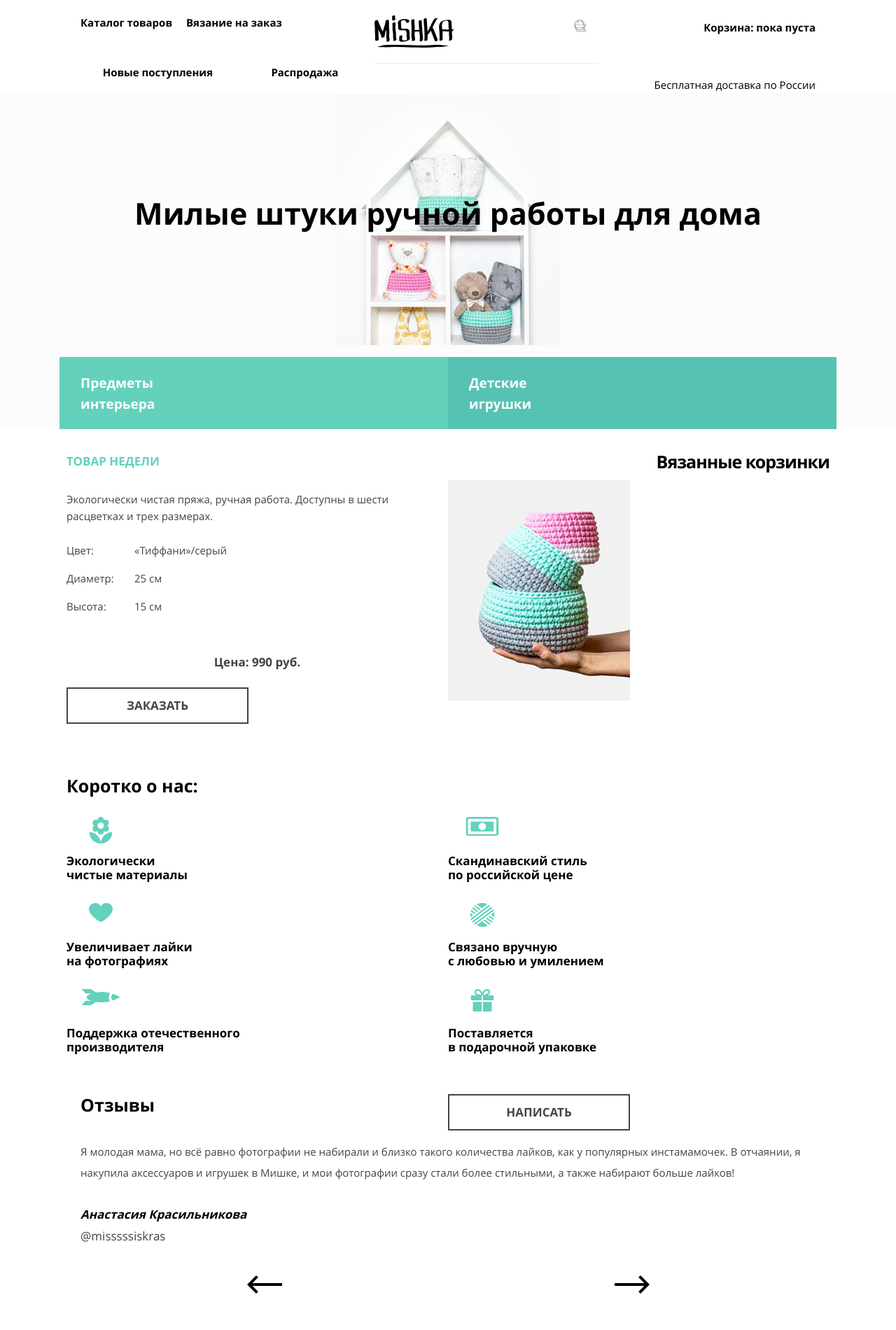
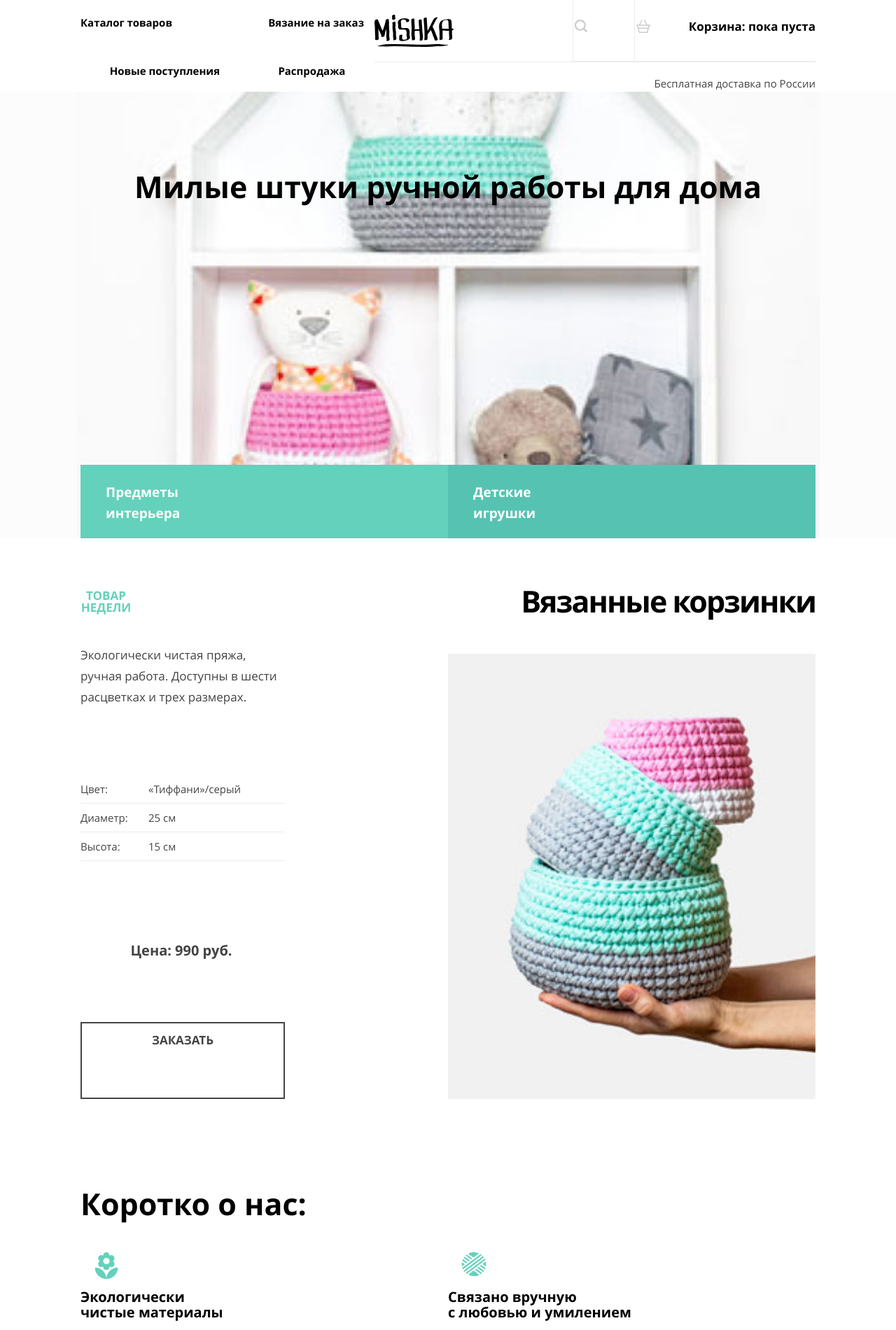
Before and after one commit to dewfors/1567759-mishka-21, a website: page source/index.html in a window 1280 px wide. Shown: the top 1900 px of the page at 70% size. Drawn offline with nearby package versions, Linux system fonts and the light colour scheme; files that its build step writes are made by us from their sources.

Commit message:
Страница index tablet

```diff
--- a/source/index.html
+++ b/source/index.html
@@ -34,8 +34,8 @@
         </ul>
         <ul class="main-nav__list user-list">
           <li class="user-list__item user-list__item-search">
-            <a class="site-list__link" href="#">
-              <svg class="site-list__icon site-list__icon--searsh" width="18" height="18" viewBox="0 0 18 18" fill="none" xmlns="http://www.w3.org/2000/svg">
+            <a class="site-list__link user-list__link-search" href="#">
+              <svg class="site-list__icon user-list__icon--searsh" width="18" height="18" viewBox="0 0 18 18" fill="none" xmlns="http://www.w3.org/2000/svg">
                 <path opacity="0.2" d="M17.6932 16.0568L14.2159 12.5795C15.2386 11.25 15.75 9.61364 15.75 7.875C15.75 3.47727 12.2727 0 7.875 0C3.47727 0 0 3.47727 0 7.875C0 12.2727 3.47727 15.75 7.875 15.75C9.61364 15.75 11.25 15.1364 12.5795 14.2159L16.0568 17.6932C16.2614 17.8977 16.4659 18 16.875 18C17.4886 18 18 17.4886 18 16.875C18 16.6705 17.8977 16.3636 17.6932 16.0568ZM2.25 7.875C2.25 4.80682 4.80682 2.25 7.875 2.25C10.9432 2.25 13.5 4.80682 13.5 7.875C13.5 10.9432 10.9432 13.5 7.875 13.5C4.80682 13.5 2.25 10.9432 2.25 7.875Z" fill="black"/>
               </svg>
               <span class="site-list__link-search-text">Поиск по сайту</span>
@@ -104,7 +104,7 @@
         </li>
       </ul>
       <div class="week-top-leader__image">
-        <img src="img/triple-set-mobile.png" alt="Вязанные корзинки">
+        <img class="week-top-leader__img" src="img/triple-set-mobile.png" alt="Вязанные корзинки">
       </div>
       <p class="week-top-leader__price">
         Цена: 990 руб.
--- a/source/sass/adjustment/variables.scss
+++ b/source/sass/adjustment/variables.scss
@@ -2,6 +2,8 @@ $white: #ffffff;
 $black: #000000;
 $blacklight: #231F20;
 $greendark: #56c3b2;
+$green: #62D1BA;
+
 $greenlight: #63d1bb;
 $gray: #f1f1f1;
 $gray-fc: #fcfcfc;
--- a/source/sass/blocks/about-us.scss
+++ b/source/sass/blocks/about-us.scss
@@ -1,9 +1,15 @@
 .about-us__wrapper {
   padding: 38px 30px 27px;
+  @media (min-width: $tablet-width) {
+    padding: 60px 50px 27px;
+  }
 }
 
 .about-us__title {
   margin-bottom: 30px;
+  @media (min-width: $tablet-width) {
+    margin-bottom: 44px;
+  }
 }
 
 .about-us__list {
@@ -11,10 +17,14 @@
   padding: 0;
   list-style: none;
 
-  display: grid;
+  //display: grid;
+  display: flex;
 
   @media (min-width: $tablet-width) {
-    grid-template-columns: 1fr 1fr;
+    //grid-template-columns: 1fr 1fr;
+    max-height: 500px;
+    flex-direction: column;
+    flex-wrap: wrap;
   }
 }
 
@@ -22,6 +32,11 @@
   position: relative;
   padding-top: 53px;
   padding-bottom: 30px;
+
+  @media (min-width: $tablet-width) {
+    width: 50%;
+    padding-bottom: 58px;
+  }
 }
 
 .about-us__icon {
@@ -30,6 +45,10 @@
   top: 0;
   left: 9%;
   transform: translate(-50%);
+
+  @media (min-width: $tablet-width) {
+    left: 7%;
+  }
 }
 
 .about-us__text {
@@ -37,4 +56,8 @@
   color: $black;
 
   @include font(17px, 20px, 700);
+
+  @media (min-width: $tablet-width) {
+    @include font(20px, 22px, 700);
+  }
 }
--- a/source/sass/blocks/catalog-sections.scss
+++ b/source/sass/blocks/catalog-sections.scss
@@ -4,10 +4,16 @@
   background-repeat: no-repeat;
   background-position: center -12%;
   min-height: 373px;
+
+  @media (min-width: $tablet-width) {
+    background-size: 83%;
+    background-position: center 78%;
+  }
 }
 
 .catalog-sections__wrapper {
   padding-top: 47px;
+  //padding-bottom: 50px;
 }
 
 .catalog-sections__intro {
@@ -18,8 +24,8 @@
   @include font(27px, 30px, 700);
 
   @media (min-width: $tablet-width) {
-    margin-top: 100px;
-    margin-bottom: 180px;
+    margin-top: 64px;
+    margin-bottom: 372px;
 
     @include font(43px, 50px, 700);
   }
@@ -33,12 +39,17 @@
   display: grid;
 
   @media (min-width: $tablet-width) {
+    margin: 0;
     grid-template-columns: 1fr 1fr;
   }
 }
 
 .catalog-sections__item {
   padding: 24px 0 19px 30px;
+
+  @media (min-width: $tablet-width) {
+    padding: 26px 0 19px 36px;
+  }
 
   &--light {
     background-color: $greenlight;
--- a/source/sass/blocks/main-nav.scss
+++ b/source/sass/blocks/main-nav.scss
@@ -95,6 +95,7 @@
     margin: 0;
     padding-top: 18px;
     text-align: right;
+    color: $greyish;
     grid-area: text;
 
     @include font(15px, 24px, 400);
--- a/source/sass/blocks/page-footer.scss
+++ b/source/sass/blocks/page-footer.scss
@@ -1,5 +1,9 @@
 .page-footer__wrapper {
-  padding: 25px 30px;
+  //padding: 25px 30px;
+  padding-top: 25px;
+  padding-bottom: 25px;
+
+
   //padding-top: 32px;
   background-color: $gray;
 
@@ -7,6 +11,8 @@
     display: flex;
     justify-content: space-between;
     align-items: center;
+    padding-top: 50px;
+    padding-bottom: 58px;
   }
 }
 
@@ -30,4 +36,9 @@
   justify-content: center;
   margin: auto;
   padding-top: 39px;
+
+  @media (min-width: $tablet-width) {
+    margin: 0;
+    padding: 0;
+  }
 }
--- a/source/sass/blocks/page-header.scss
+++ b/source/sass/blocks/page-header.scss
@@ -9,6 +9,7 @@
 
   @media (min-width: $tablet-width) {
     min-width: 320px;
+    padding: 21px 0;
     border-bottom: 1px solid $grayborder;
   }
 
--- a/source/sass/blocks/reviews.scss
+++ b/source/sass/blocks/reviews.scss
@@ -2,6 +2,7 @@
   @media (min-width: $tablet-width) {
     display: grid;
     margin: auto;
+    padding-top: 76px;
     grid-template-rows: min-content min-content;
     grid-template-columns: 1fr 1fr;
     grid-template-areas:
@@ -18,6 +19,9 @@
 
 .reviews__list {
   @media (min-width: $tablet-width) {
+    position: relative;
+    width: 668px;
+    padding-top: 24px;
     grid-area: article;
   }
 }
@@ -32,10 +36,24 @@
   color: $greyish;
 
   @include font(15px, 30px, 400);
+
+  @media (min-width: $tablet-width) {
+    @include font(17px, 30px, 400);
+  }
+}
+
+.reviews__author{
+  @media (min-width: $tablet-width) {
+    padding-top: 24px;
+  }
 }
 
 .reviews__author-name {
   @include font(17px, 24px, 700);
+
+  @media (min-width: $tablet-width) {
+    @include font(18px, 24px, 700);
+  }
 }
 
 .reviews__author-link {
@@ -50,6 +68,12 @@
   margin-bottom: 33px;
   @media (min-width: $tablet-width) {
     //grid-area: btns;
+    position: absolute;
+    right: 23px;
+    bottom: 25px;
+    width: 137px;
+    margin-bottom: 0;
+    justify-content: space-between;
   }
 }
 
@@ -58,8 +82,17 @@
   border: none;
 }
 
+.reviews__button--prev{
+  @media (min-width: $tablet-width) {
+    margin-right: 25px;
+  }
+
+}
+
 .reviews__write {
   @media (min-width: $tablet-width) {
+    width: 175px;
+    margin-left: auto;
     grid-area: button;
   }
 }
--- a/source/sass/blocks/section-description.scss
+++ b/source/sass/blocks/section-description.scss
@@ -2,6 +2,10 @@
   color: $greyish;
 
   @include font(15px, 24px, 400);
+
+  @media (min-width: $tablet-width) {
+    @include font(17px, 30px, 400);
+  }
 }
 
 .section-description__keys {
--- a/source/sass/blocks/section-title.scss
+++ b/source/sass/blocks/section-title.scss
@@ -3,8 +3,17 @@
   color: $black;
 
   @include font(25px, 30px, 700);
+
+  @media (min-width: $tablet-width) {
+    @include font(43px, 50px, 700);
+  }
 }
 
 .section-title--small {
   @include font(18px, 30px, 700);
+
+  @media (min-width: $tablet-width) {
+    @include font(43px, 50px, 700);
+  }
+
 }
--- a/source/sass/blocks/site-list.scss
+++ b/source/sass/blocks/site-list.scss
@@ -7,14 +7,15 @@
 
   @media (min-width: $tablet-width) {
     display: flex;
-    justify-content: flex-start;
+    justify-content: space-between;
     padding-top: 20px;
+    padding-right: 15px;
   }
 }
 
 .site-list__item {
   @media (min-width: $tablet-width) {
-    margin-right: 20px;
+    //margin-right: 20px;
   }
 }
 
@@ -32,6 +33,8 @@
   @include font(17px, 24px, 700);
 
   @media (min-width: $tablet-width) {
+    //width: 100%;
+    //height: 100%;
     border: none;
     padding: 0;
 
@@ -43,9 +46,10 @@
 .site-list__link-cart {
   @media (min-width: $tablet-width) {
     display: block;
-    padding: 27px 0 27px 32px;
+    padding: 26px 0 26px 32px;
     color: $black;
     text-align: end;
+    @include font(17px, 24px, 700);
   }
 }
 
@@ -53,11 +57,13 @@
   position: absolute;
   top: 28px;
   left: 2px;
-  width: 18px;
-  height: 18px;
+  //width: 18px;
+  //height: 18px;
   //opacity: 0.2;
   fill: $black;
 }
+
+
 
 .site-list__link-search-text {
   @media (min-width: $tablet-width) {
--- a/source/sass/blocks/user-list.scss
+++ b/source/sass/blocks/user-list.scss
@@ -7,6 +7,7 @@
   @media (min-width: $tablet-width) {
     display: flex;
     justify-content: space-around;
+    border-bottom: 1px solid $grayborder;
   }
 
   @media (min-width: $desktop-width) {
@@ -16,15 +17,51 @@
 }
 
 .user-list__item {
-  //border-left: 1px solid $grayborder;
-  //border-bottom: 1px solid $grayborder;
+
+
+  @media (min-width: $tablet-width) {
+    //padding: 41px;
+    border-left: 1px solid $grayborder;
+    //border-bottom: 1px solid $grayborder;
+  }
+  @media (min-width: $desktop-width) {
+    //padding: 41px;
+    border-left: 1px solid $grayborder;
+    border-bottom: 1px solid $grayborder;
+  }
 }
 
 .user-list__item-search {
-  //width: 82px;
+
+
+  @media (min-width: $tablet-width) {
+    width: 88px;
+    height: 88px;
+  }
+  @media (min-width: $desktop-width) {
+    //width: 82px;
+    //height: 82px;
+  }
 }
+
+.user-list__link-search{
+  @media (min-width: $tablet-width) {
+    display: block;
+
+    width: 100%;
+    height: 100%;
+  }
+
+}
+
+.user-list__icon--searsh{
+
+}
+
 .user-list__item-cart {
   min-width: 238px;
-  flex-grow: 1;
 
+  @media (min-width: $desktop-width) {
+    flex-grow: 1;
+  }
 }
--- a/source/sass/blocks/week-top-leader.scss
+++ b/source/sass/blocks/week-top-leader.scss
@@ -2,6 +2,8 @@
   padding: 31px 30px 35px;
 
   @media (min-width: $tablet-width) {
+    //padding: 0;
+    padding: 65px 50px;
     display: grid;
     grid-template-rows: min-content min-content min-content min-content min-content;
     grid-template-columns: 1fr 1fr 1fr 1fr;
@@ -19,6 +21,7 @@
     display: flex;
     justify-content: space-between;
     grid-area: header;
+    padding-bottom: 20px;
   }
 
   @media (min-width: $desktop-width) {
@@ -28,20 +31,33 @@
 
 .week-top-leader__title {
   letter-spacing: -1px;
+  @media (min-width: $tablet-width) {
+    letter-spacing: -2px;
+  }
 }
 
 .week-top-leader__head {
   //margin: 0;
   margin-top: 5px;
   color: $greenlight;
+  text-align: center;
   text-transform: uppercase;
 
   @include font(17px, 20px, 700);
+
+  @media (min-width: $tablet-width) {
+    width: 100px;
+    margin: auto 0;
+    padding-right: 27px;
+    @include font(17px, 17px, 700);
+  }
 }
 
 .week-top-leader__description {
   margin-bottom: 20px;
   @media (min-width: $tablet-width) {
+    width: 292px;
+    margin-bottom: 38px;
     grid-area: description;
   }
 }
@@ -60,20 +76,35 @@
 .week-top-leader__item {
   padding-top: 7px;
   padding-bottom: 13px;
+  @media (min-width: $tablet-width) {
+    width: 292px;
+    padding: 10px 0;
+    border-bottom: 1px solid $grayborder;
+  }
 }
 
 .week-top-leader__key {
   @include font(15px, 20px, 400);
+
 }
 
 .week-top-leader__value {
   @include font(15px, 20px, 400);
+
 }
 
 .week-top-leader__image {
   margin-bottom: 26px;
   @media (min-width: $tablet-width) {
+    margin-bottom: 0;
+    padding-top: 30px;
     grid-area: img;
+  }
+}
+
+.week-top-leader__img {
+  @media (min-width: $tablet-width) {
+    width: 100%;
   }
 }
 
@@ -85,12 +116,17 @@
   @include font(17px, 24px, 700);
 
   @media (min-width: $tablet-width) {
+    width: 288px;
+    margin-top: 30px;
+    margin-bottom: 33px;
     grid-area: price;
+    font-size: 20px;
   }
 }
 
 .week-top-leader__button {
   @media (min-width: $tablet-width) {
+    width: 292px;
     grid-area: btn;
   }
 }
```
Also changed, not shown: source/sass/blocks/contacts.scss (+46 -1 lines).
